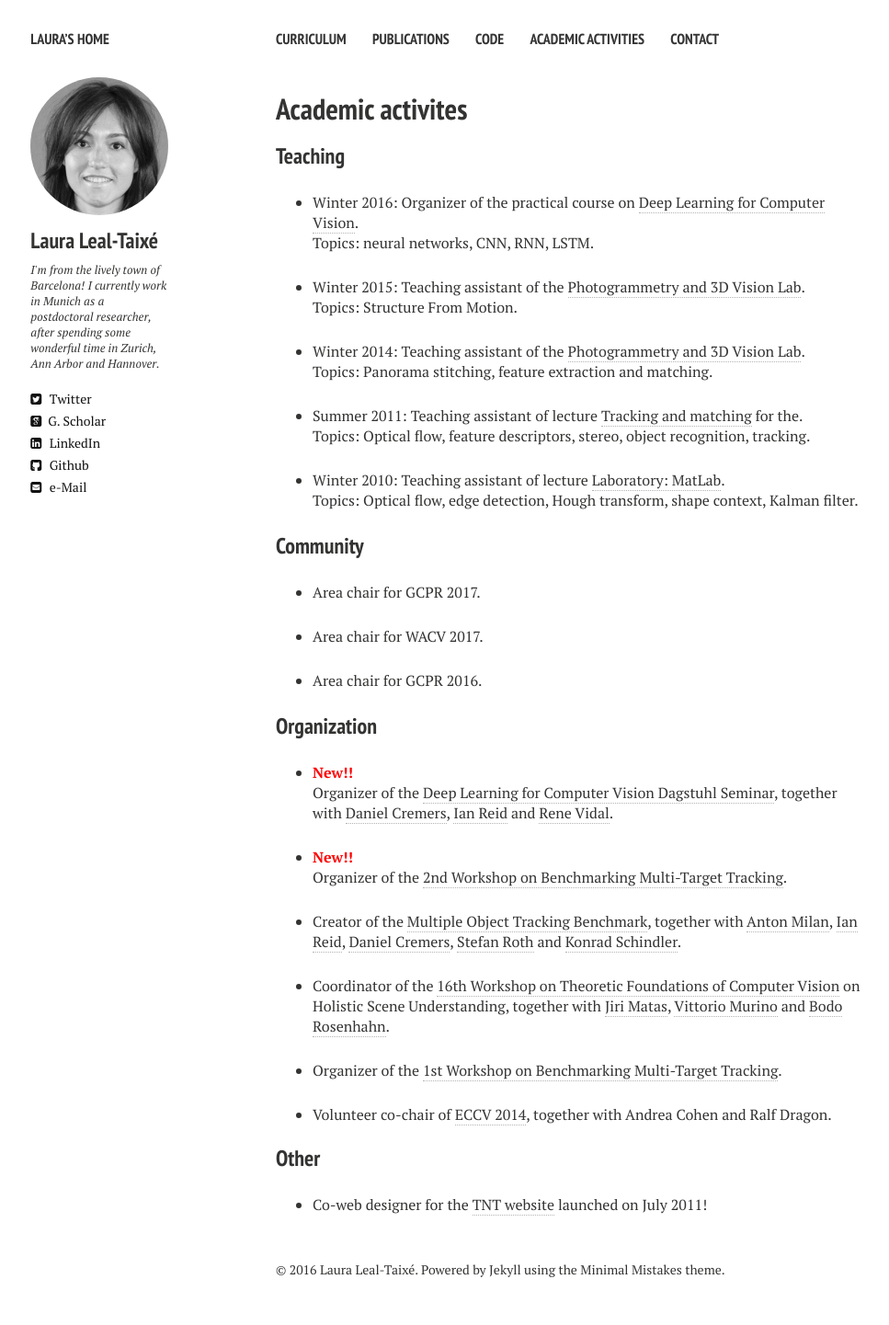
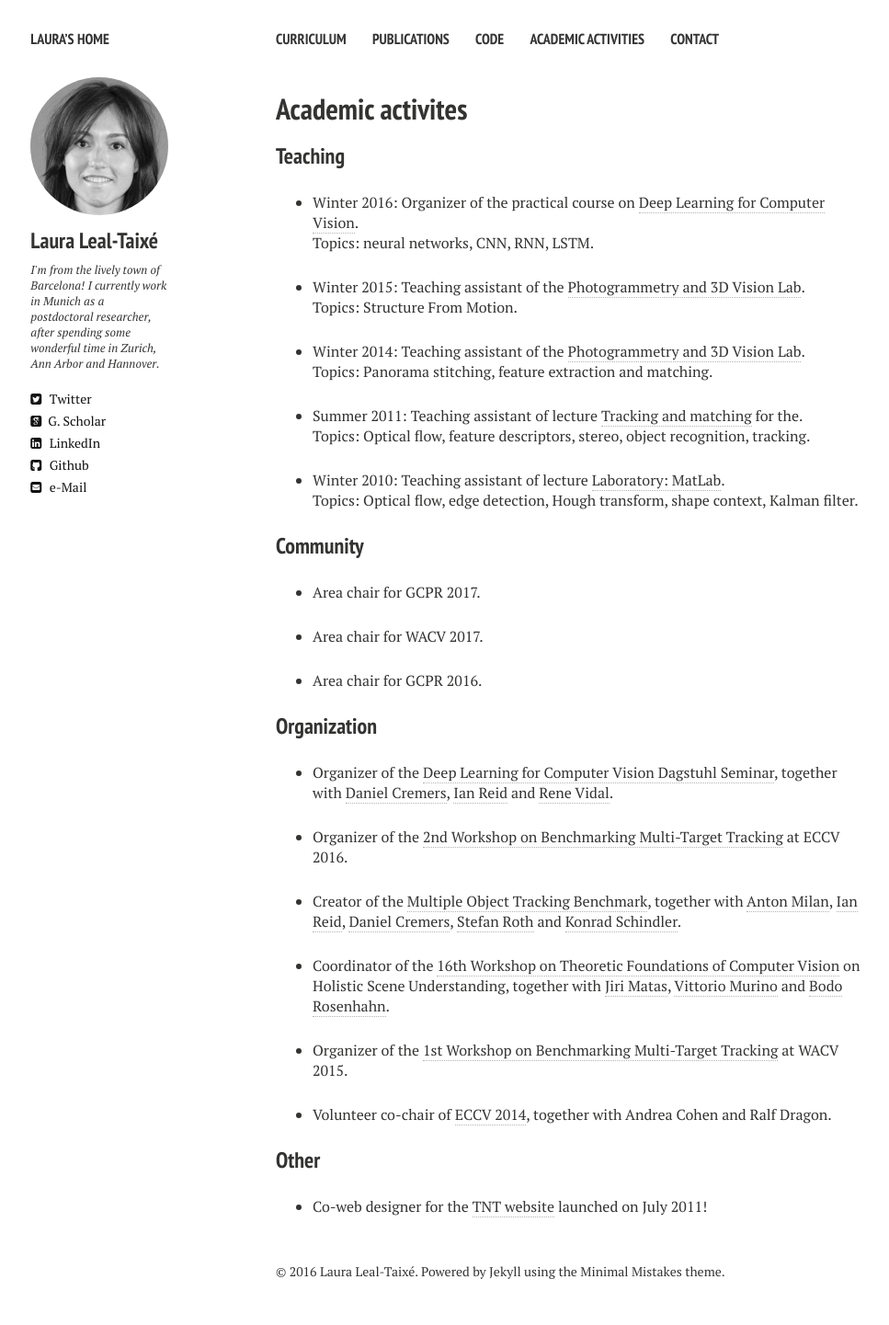
Before and after one commit to lealtaixe/lealtaixe.github.io, a Jekyll site: the page built from academic_activities.md, in a window 1280 px wide. Shown: the whole page at 92% size, without its empty margins (20-987 px from the left). Built offline with Jekyll 4.4.1, drawn with Linux system fonts in a browser that asks for light colours; nearby versions of some CDN libraries.

Commit message:
academic update

```diff
--- a/academic_activities.md
+++ b/academic_activities.md
@@ -38,17 +38,18 @@ Topics: Structure From Motion.
 * Area chair for GCPR 2016.
 
 
+
 ### Organization
 
-* <font color="red"><strong>New!!</strong></font> Organizer of the [Deep Learning for Computer Vision Dagstuhl Seminar](http://www.dagstuhl.de/en/program/calendar/semhp/?semnr=17391), together with [Daniel Cremers](https://vision.in.tum.de/members/cremers), [Ian Reid](http://cs.adelaide.edu.au/~ianr/) and [Rene Vidal](http://cis.jhu.edu/~rvidal/).
+* Organizer of the [Deep Learning for Computer Vision Dagstuhl Seminar](http://www.dagstuhl.de/en/program/calendar/semhp/?semnr=17391), together with [Daniel Cremers](https://vision.in.tum.de/members/cremers), [Ian Reid](http://cs.adelaide.edu.au/~ianr/) and [Rene Vidal](http://cis.jhu.edu/~rvidal/).
 
-* <font color="red"><strong>New!!</strong></font>Organizer of the [2nd Workshop on Benchmarking Multi-Target Tracking](http://motchallenge.net/workshops/bmtt2016).
+* Organizer of the [2nd Workshop on Benchmarking Multi-Target Tracking](http://motchallenge.net/workshops/bmtt2016) at ECCV 2016.
 
 * Creator of the [Multiple Object Tracking Benchmark](https://motchallenge.net/), together with [Anton Milan](http://www.milanton.de/), [Ian Reid](http://cs.adelaide.edu.au/~ianr/), [Daniel Cremers](https://vision.in.tum.de/members/cremers), [Stefan Roth](http://www.visinf.tu-darmstadt.de/team_members/sroth/sroth.en.jsp) and [Konrad Schindler](http://www.prs.igp.ethz.ch/content/specialinterest/baug/institute-igp/photogrammetry-and-remote-sensing/en/group/people/person-detail.html?persid=143986).
 
 * Coordinator of the [16th Workshop on Theoretic Foundations of Computer Vision](http://www.dagstuhl.de/de/programm/kalender/semhp/?semnr=15081) on Holistic Scene Understanding, together with [Jiri Matas](http://cmp.felk.cvut.cz/~matas/), [Vittorio Murino](http://profs.sci.univr.it/~swan/) and [Bodo Rosenhahn](http://www.tnt.uni-hannover.de/staff/rosenhahn/).
 
-* Organizer of the [1st Workshop on Benchmarking Multi-Target Tracking](http://motchallenge.net/workshops/bmtt2015).
+* Organizer of the [1st Workshop on Benchmarking Multi-Target Tracking](http://motchallenge.net/workshops/bmtt2015) at WACV 2015.
 
 * Volunteer co-chair of [ECCV 2014](http://eccv2014.org), together with Andrea Cohen and Ralf Dragon.
 
```
